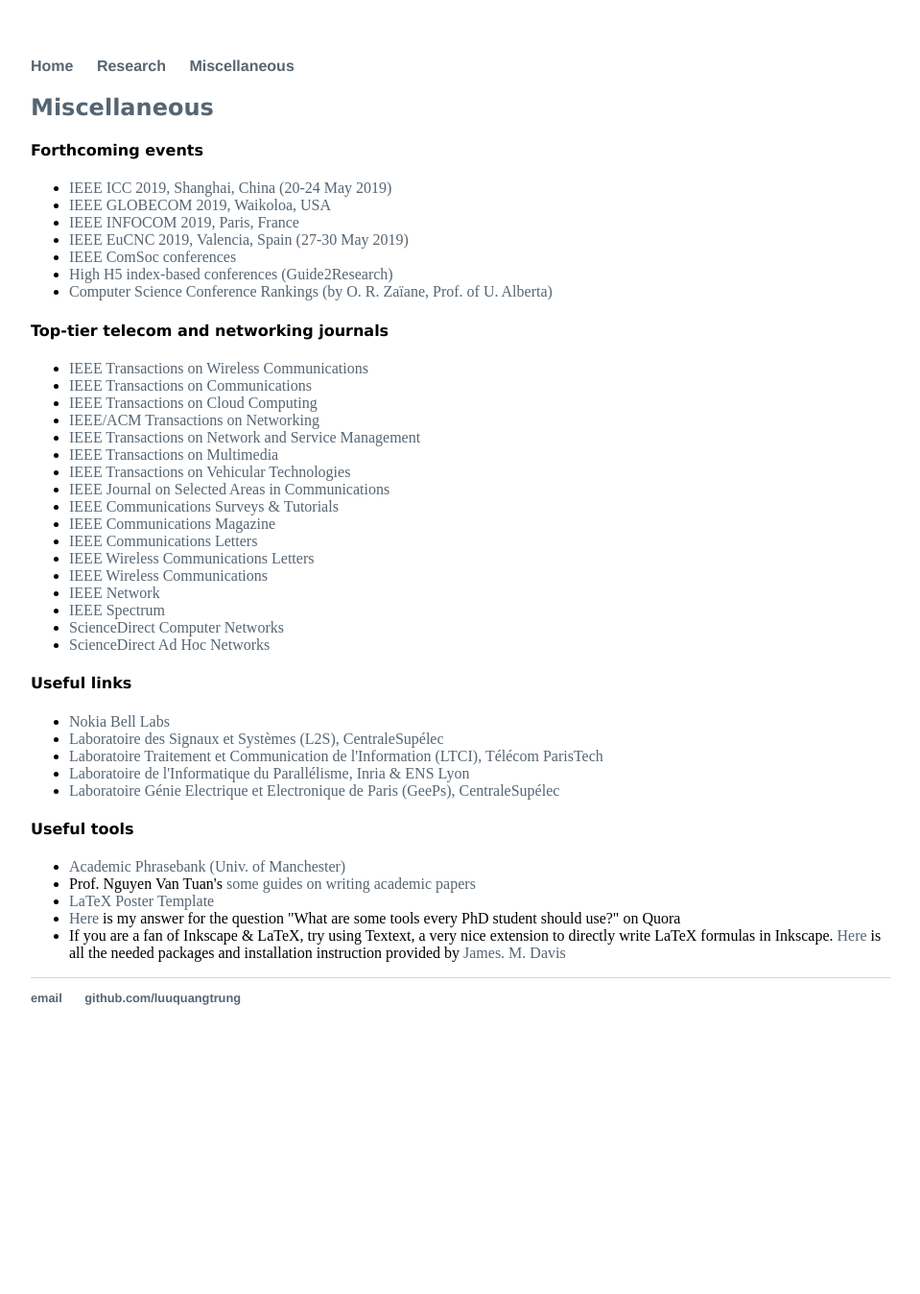
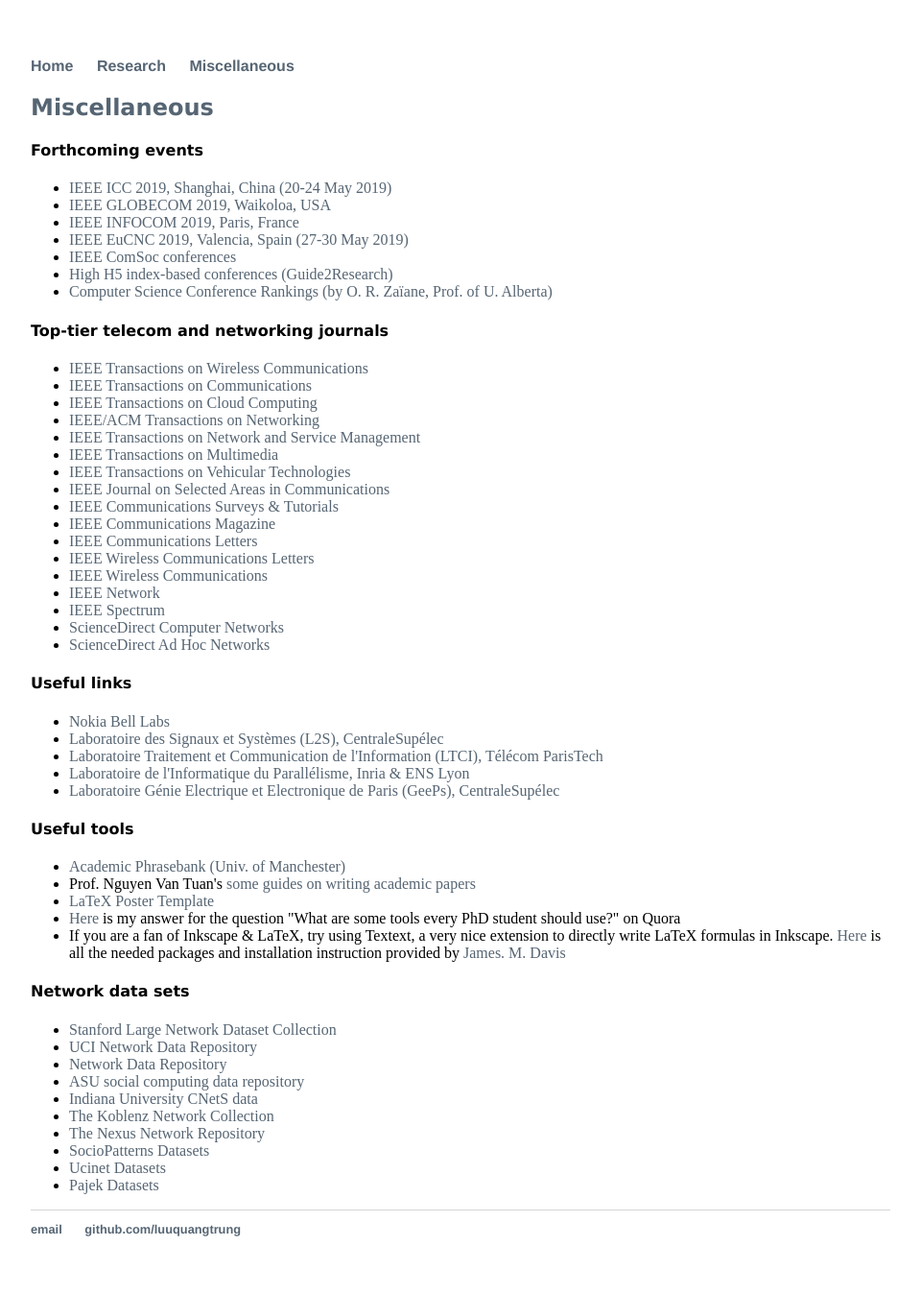
Before and after one commit to luuquangtrung/luuquangtrung.github.io_v1, a Jekyll site: the page built from misc/index.html, in a window 1280 px wide. Shown: the whole page at 96% size, without its empty margins (160-1119 px from the left). Built offline with Jekyll 4.4.1, drawn with Linux system fonts in a browser that asks for light colours; before the commit the page ends 1107 px from its top, so only the background shows below that.

Commit message:
Update index.html

```diff
--- a/misc/index.html
+++ b/misc/index.html
@@ -77,3 +77,40 @@
 		<a href="http://www.mediafire.com/file/d00x529v00iwkas/Textext_full.zip">Here</a> is all the needed packages and installation instruction provided by <a href="http://people.orie.cornell.edu/jmd388/">James. M. Davis</a>
 	</li>
 </ul>
+
+
+<div>
+<h4 style="font-family:verdana;">Network data sets</h4>
+</div>
+
+<ul>
+	<li> <a href="http://snap.stanford.edu/data/index.html">
+			Stanford Large Network Dataset Collection </a>
+
+	<li> <a href="http://networkdata.ics.uci.edu/index.php">
+			UCI Network Data Repository </a> </li>
+
+	<li> <a href="http://networkrepository.com/">
+			Network Data Repository </a> </li>
+
+	<li> <a href="http://socialcomputing.asu.edu/pages/datasets">
+			ASU social computing data repository </a> </li>
+
+	<li> <a href="http://cnets.indiana.edu/resources/data-repository/">
+			Indiana University CNetS data </a> </li>
+
+	<li> <a href="http://konect.uni-koblenz.de/">
+			The Koblenz Network Collection </a> </li>
+
+	<li> <a href="http://nexus.igraph.org/">
+			The Nexus Network Repository </a> </li>
+
+	<li> <a href="http://www.sociopatterns.org/datasets/">
+			SocioPatterns Datasets </a> </li>
+
+	<li> <a href="https://sites.google.com/site/ucinetsoftware/datasets">
+			Ucinet Datasets </a> </li>
+
+	<li> <a href="http://vlado.fmf.uni-lj.si/pub/networks/data/">
+			Pajek Datasets </a> </li>
+</ul>
```
